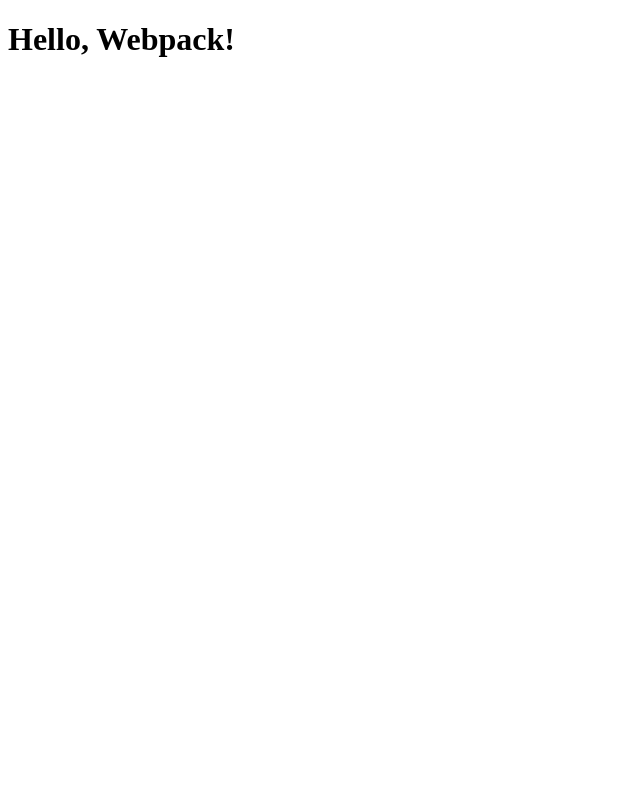
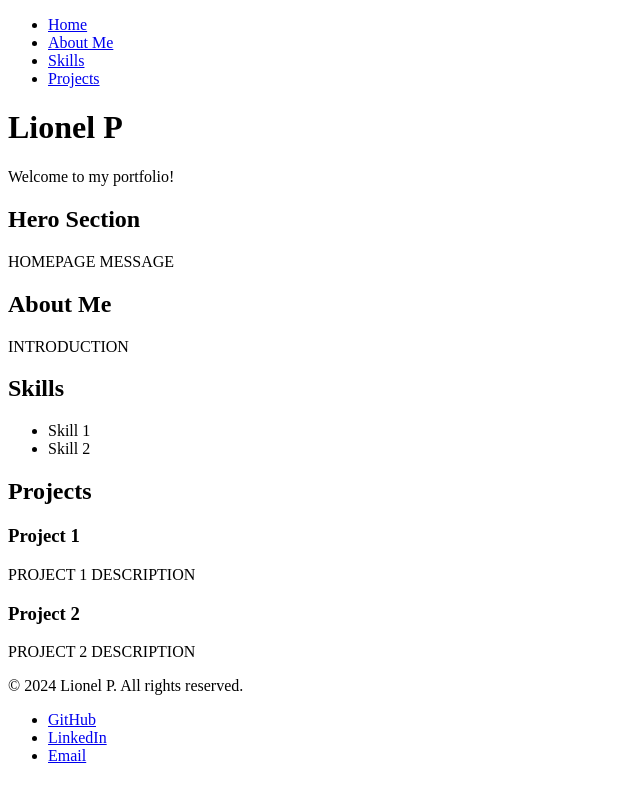
Before and after one commit to LionelP1/Personal-Webpage, a plain HTML site: page index.html in a window 1280 px wide. Shown: the whole page, without its empty margins (0-640 px from the left). Drawn offline with Linux system fonts and the light colour scheme.

Commit message:
Added styles for header Improved header layout

```diff
--- a/index.html
+++ b/index.html
@@ -1,11 +1,82 @@
 <!DOCTYPE html>
 <html lang="en">
-<head>
-    <meta charset="UTF-8">
-    <meta name="viewport" content="width=device-width, initial-scale=1.0">
+  <head>
+    <meta charset="UTF-8" />
+    <meta name="viewport" content="width=device-width, initial-scale=1.0" />
     <title>Personal Webpage</title>
-<script defer src="bundle.js"></script></head>
-<body>
-    <h1>Hello, Webpack!</h1>
-</body>
+  <script defer src="bundle.js"></script></head>
+  <body>
+
+    <!-- Header -->
+    <header>
+      <nav>
+        <ul>
+          <li><a href="#home-section">Home</a></li>
+          <li><a href="#about-section">About Me</a></li>
+          <li><a href="#skills-section">Skills</a></li>
+          <li><a href="#projects-section">Projects</a></li>
+        </ul>
+      </nav>
+      <h1>Lionel P</h1>
+      <p>Welcome to my portfolio!</p>
+    </header>
+
+    <!-- Hero Page -->
+    <section id="home-section">
+      <h2>Hero Section</h2>
+      <p>
+        HOMEPAGE MESSAGE
+      </p>
+    </section>
+
+    <!-- About Me -->
+    <section id="about-section">
+      <h2>About Me</h2>
+      <p>
+        INTRODUCTION
+      </p>
+    </section>
+
+    <!-- Skills -->
+    <section id="skills-section">
+      <h2>Skills</h2>
+      <ul>
+        <li>Skill 1</li>
+        <li>Skill 2</li>
+      </ul>
+    </section>
+
+    <!-- Projects -->
+    <section id="projects-section">
+      <h2>Projects</h2>
+      <div class="project">
+        <h3>Project 1</h3>
+        <p>
+            PROJECT 1 DESCRIPTION
+        </p>
+      </div>
+      <div class="project">
+        <h3>Project 2</h3>
+        <p>
+            PROJECT 2 DESCRIPTION
+        </p>
+      </div>
+    </section>
+
+    <!-- Footer -->
+    <footer id="footer-section">
+        <p>&copy; 2024 Lionel P. All rights reserved.</p>
+      <ul class="footer-links">
+        <li>
+          <a href="https://github.com/LionelP1" target="_blank">GitHub</a>
+        </li>
+        <li>
+          <a href="https://linkedin.com/in/yourusername" target="_blank"
+            >LinkedIn</a
+          >
+        </li>
+        <li><a href="PUT EMAIL HERE">Email</a></li>
+      </ul>
+    </footer>
+  </body>
 </html>
```
